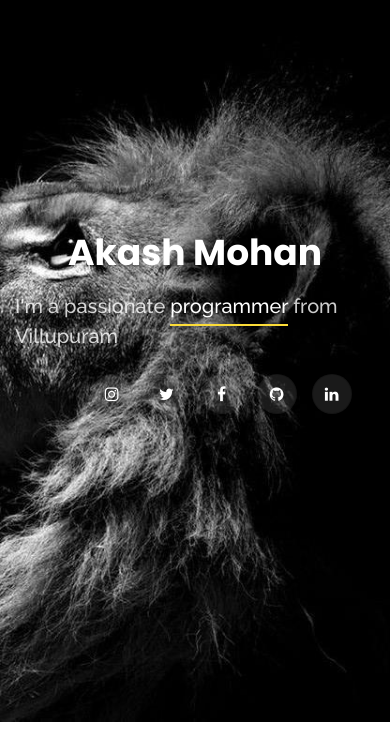
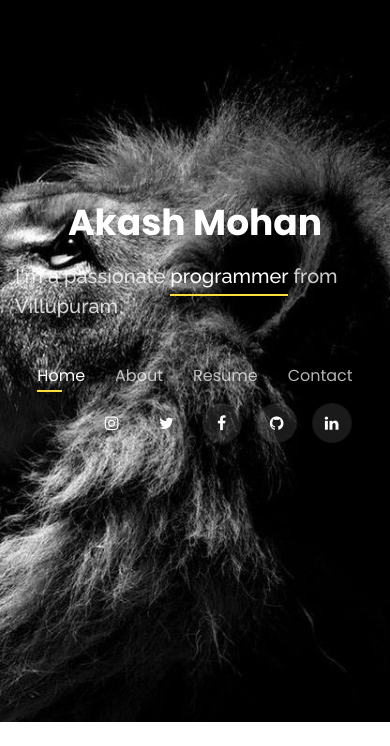
Before and after one commit to Mr-Akk/Akash_Webpage, a website: page index.html in a window 390 px wide. Shown: the part 122-868 px from the top of the page. Drawn offline with nearby package versions, Linux system fonts and the light colour scheme.

Commit message:
responsive xs screen edit

```diff
--- a/index.html
+++ b/index.html
@@ -21,7 +21,7 @@
 
                 <h1><a href="index.html">Akash Mohan</a></h1>
                 <h2>I'm a passionate <span>programmer</span> from Villupuram</h2>
-                <nav class="nav-menu d-none d-lg-block">
+                <nav class="nav-menu  d-lg-block">
                     <ul>
                         <li class="active"><a href="#header">Home</a></li>
                         <li><a href="about.html">About</a></li>
```
